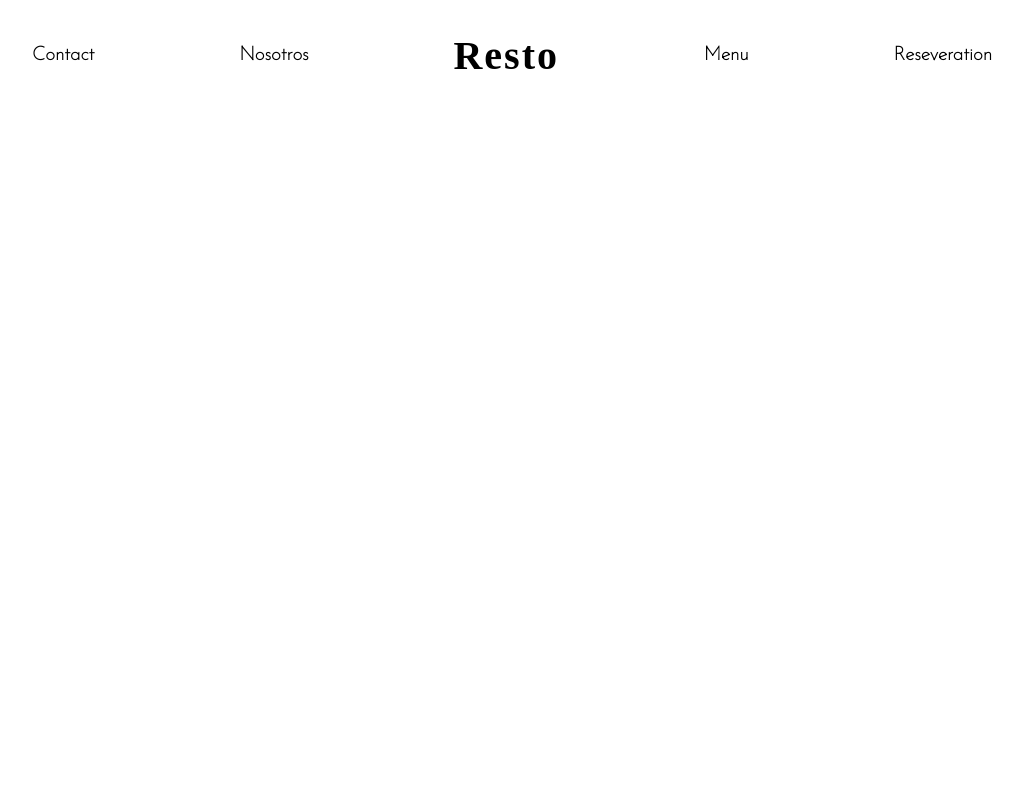
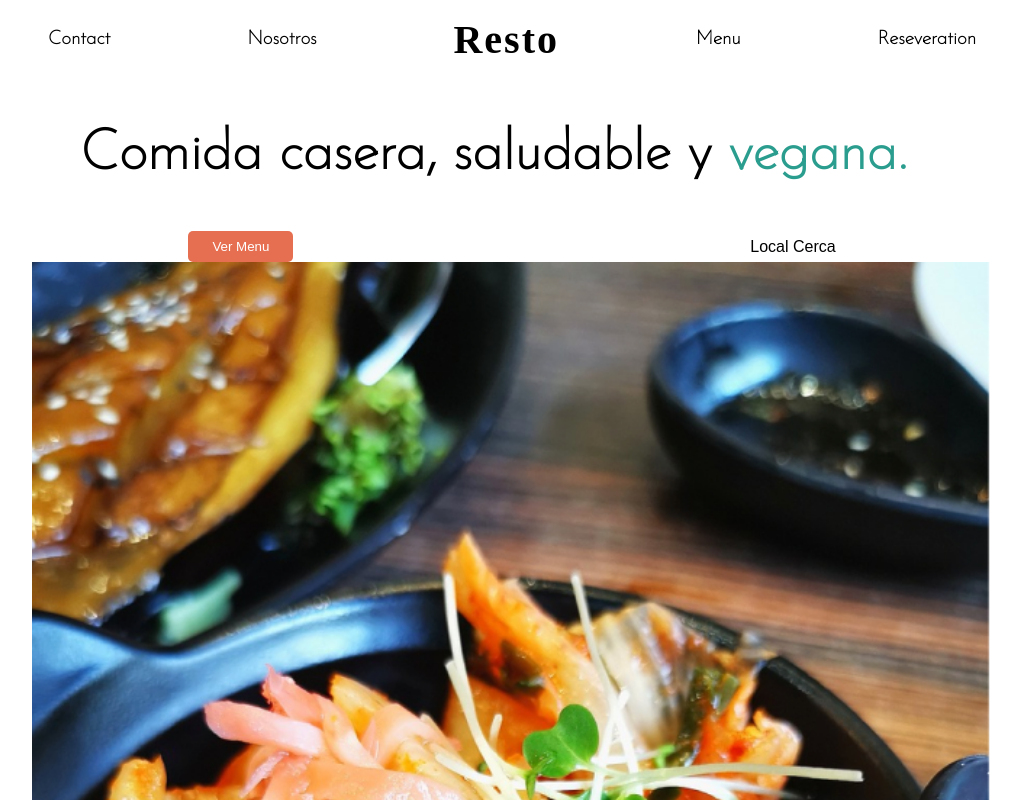
Before and after one commit to deehombs/Resto-Mock, a plain HTML site: page index.html in a window 1280 px wide. Shown: the top 800 px of the page, without its empty margins (128-1151 px from the left). Drawn offline with Linux system fonts and the light colour scheme; a web font is replaced by a local one.

Commit message:
adding-hero

```diff
--- a/index.html
+++ b/index.html
@@ -12,7 +12,7 @@
     <script src="https://kit.fontawesome.com/408f075d0d.js" crossorigin="anonymous"></script>
 </head>
 <body>
-    <header></header>
+    <header>
     <nav>
         <ul>
             <li>Contact</li>
@@ -23,7 +23,20 @@
             <li id= "burger-menu"><i class="fa-solid fa-bars"></i> </li>
         </ul>
     </nav>
+  </header>
     <main>
+        <!-- hero start -->
+        <section class = "hero">
+            <section class="hero-info">
+                <h1> Comida casera, <span class="hero-info-block">saludable y </span> <span class="green-vegan">vegana.</span> </h1>
+                <section id="hero-buttons">
+                    <button> Ver Menu</button>
+                    <button>Local Cerca </button>
+                </section>
+            </section>
+        <img src="img/koreanDish1.png" alt="icons">
+        </section>
+        <!-- hero end -->
 
     </main>
     <footer></footer>
--- a/style.css
+++ b/style.css
@@ -31,6 +31,45 @@ li {
     font-size: 1.6rem;
 }
 /*header style end*/
+
+/* hero style start*/
+.hero-info h1 {
+    font-weight:ligher;
+    font-size: 3.5rem;
+    color: rgb (50,50,50);
+    margin: 3rem;
+}
+
+.green-vegan {
+    color: #2a9d8f
+}
+
+#hero-buttons {
+    display:flex;
+    justify-content: space-around;
+}
+
+#hero-buttons :first-child {background-color: #e76f51;
+    color: white;
+    padding: 0.5rem 1.5rem;
+    box-shadow: 5px 5px 15 #e76f51ec;
+    border-radius: 5px;
+    border: none;
+    margin-right: 15%;
+}
+
+#hero-buttons :last-child {
+    border: none;
+    background-color: white;
+    font-size: 1rem;
+}
+
+.hero-info img {
+    margin: 3rem 0;
+
+}
+/* hero style start*/
+
 @media screen and (min-width:725px) {
     body {
         max-width: 960px;
```
